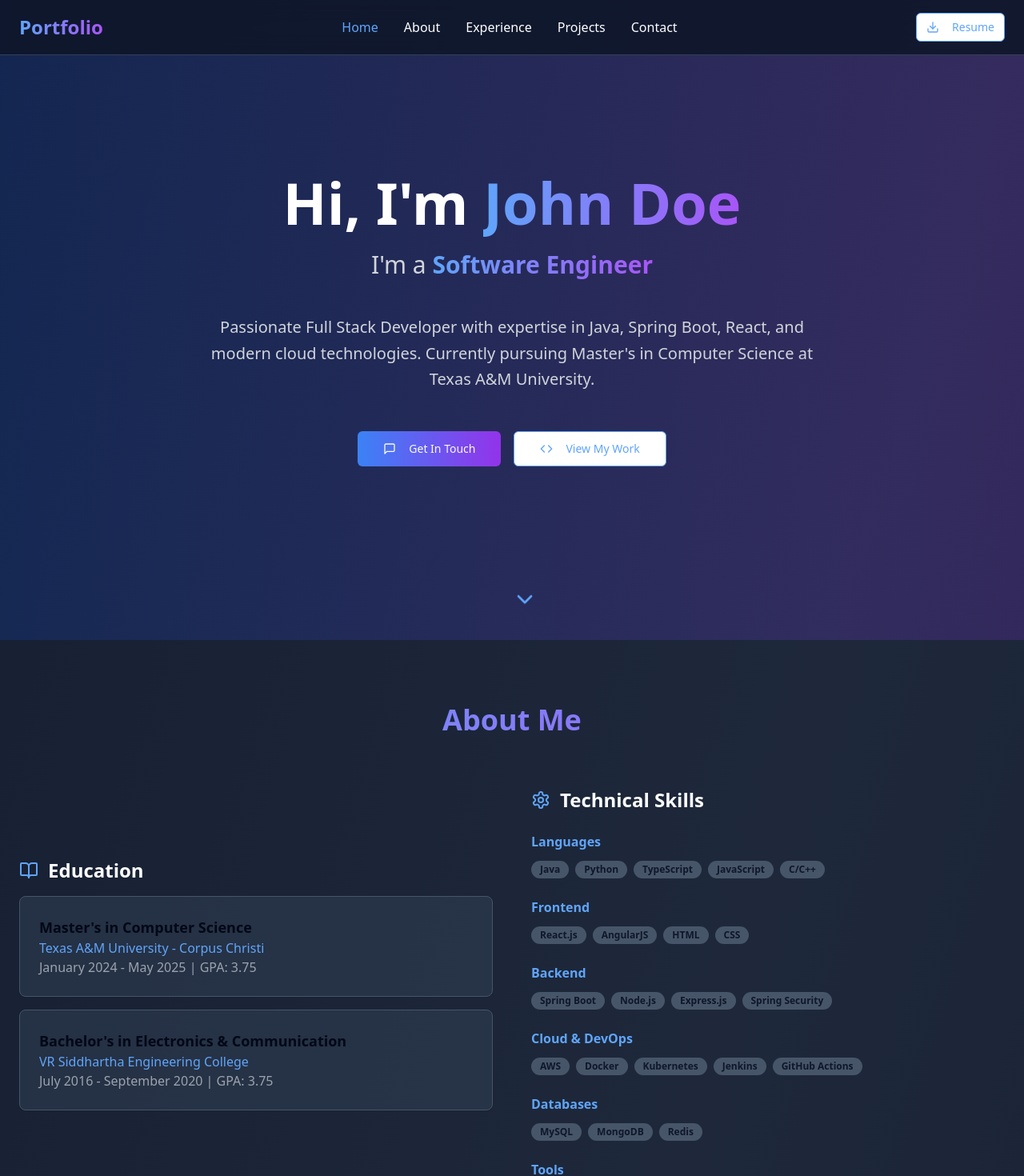
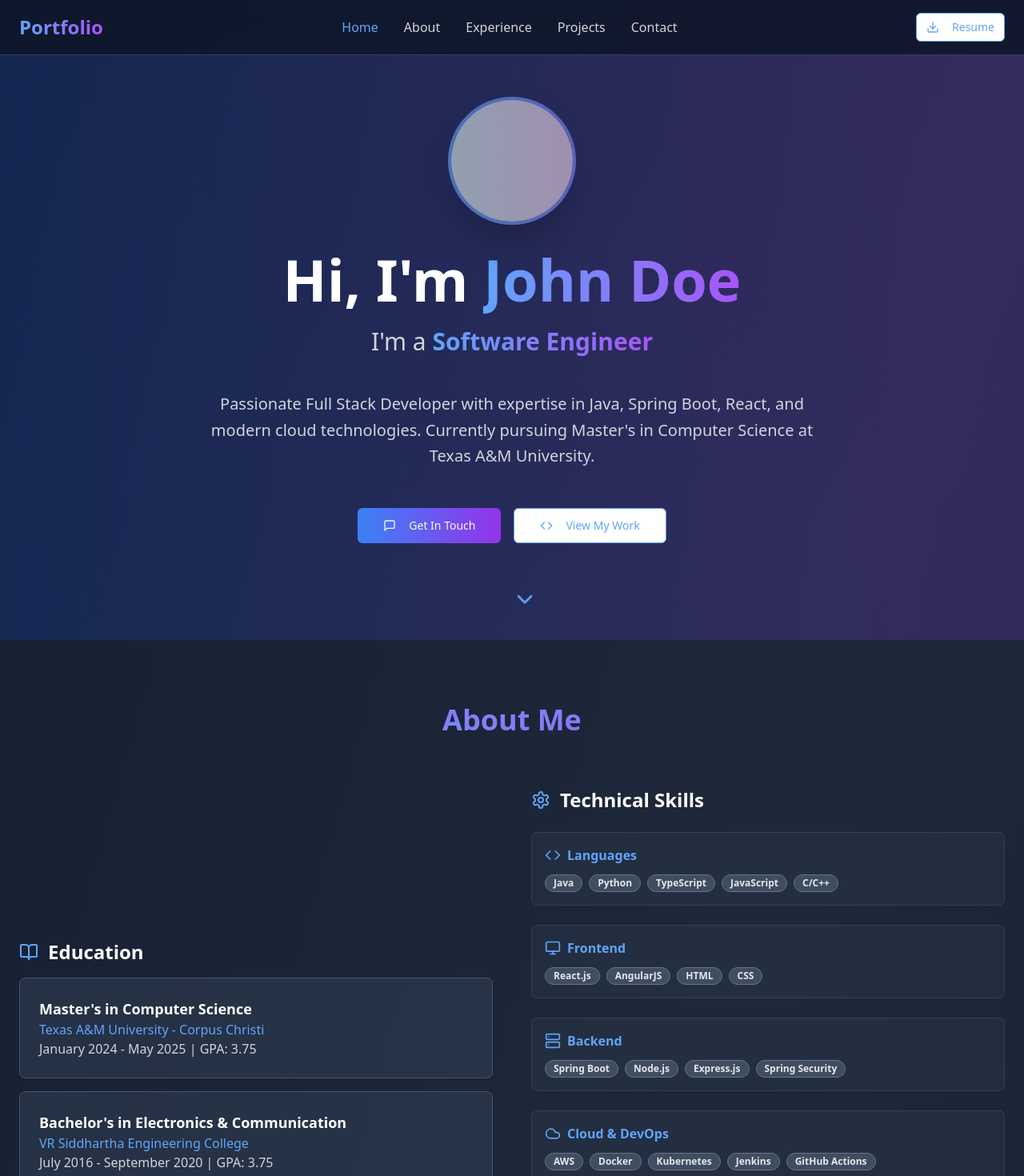
Before and after one commit to sahitidasara/engaging-career-builder, a React (Vite) app: page / in a window 1280 px wide. Shown: the top 1470 px of the page at 80% size. Built offline with nearby package versions, Linux system fonts and the light colour scheme; grey boxes are pictures that could not be loaded.

Commit message:
feat: Add profile picture and skill icons
- Added a profile picture to the portfolio.
- Implemented technical skills with category icons.
- Adjusted font colors in education and technical skills sections to improve readability.
- Removed black color usage throughout the page.

```diff
--- a/src/pages/Index.tsx
+++ b/src/pages/Index.tsx
@@ -22,7 +22,10 @@ import {
   Briefcase,
   User,
   MessageSquare,
-  ChevronDown
+  ChevronDown,
+  Monitor,
+  Server,
+  Wrench
 } from "lucide-react";
 
 const Index = () => {
@@ -130,12 +133,30 @@ const Index = () => {
   ];
 
   const skills = {
-    "Languages": ["Java", "Python", "TypeScript", "JavaScript", "C/C++"],
-    "Frontend": ["React.js", "AngularJS", "HTML", "CSS"],
-    "Backend": ["Spring Boot", "Node.js", "Express.js", "Spring Security"],
-    "Cloud & DevOps": ["AWS", "Docker", "Kubernetes", "Jenkins", "GitHub Actions"],
-    "Databases": ["MySQL", "MongoDB", "Redis"],
-    "Tools": ["Git", "JIRA", "Postman", "ELK Stack", "Prometheus"]
+    "Languages": {
+      icon: Code,
+      items: ["Java", "Python", "TypeScript", "JavaScript", "C/C++"]
+    },
+    "Frontend": {
+      icon: Monitor,
+      items: ["React.js", "AngularJS", "HTML", "CSS"]
+    },
+    "Backend": {
+      icon: Server,
+      items: ["Spring Boot", "Node.js", "Express.js", "Spring Security"]
+    },
+    "Cloud & DevOps": {
+      icon: Cloud,
+      items: ["AWS", "Docker", "Kubernetes", "Jenkins", "GitHub Actions"]
+    },
+    "Databases": {
+      icon: Database,
+      items: ["MySQL", "MongoDB", "Redis"]
+    },
+    "Tools": {
+      icon: Wrench,
+      items: ["Git", "JIRA", "Postman", "ELK Stack", "Prometheus"]
+    }
   };
 
   return (
@@ -153,7 +174,7 @@ const Index = () => {
                   key={section}
                   onClick={() => scrollToSection(section)}
                   className={`capitalize hover:text-blue-400 transition-colors ${
-                    activeSection === section ? "text-blue-400" : ""
+                    activeSection === section ? "text-blue-400" : "text-gray-300"
                   }`}
                 >
                   {section}
@@ -173,6 +194,18 @@ const Index = () => {
         <div className="absolute inset-0 bg-gradient-to-r from-blue-600/20 to-purple-600/20"></div>
         <div className="container mx-auto px-6 text-center relative z-10">
           <div className={`transition-all duration-1000 ${isVisible ? "opacity-100 translate-y-0" : "opacity-0 translate-y-10"}`}>
+            {/* Profile Picture */}
+            <div className="mb-8 flex justify-center">
+              <div className="relative">
+                <img
+                  src="https://images.unsplash.com/photo-1649972904349-6e44c42644a7?w=200&h=200&fit=crop&crop=face"
+                  alt="Profile"
+                  className="w-32 h-32 md:w-40 md:h-40 rounded-full object-cover border-4 border-blue-400/50 shadow-2xl"
+                />
+                <div className="absolute inset-0 rounded-full bg-gradient-to-r from-blue-400/20 to-purple-500/20"></div>
+              </div>
+            </div>
+
             <h1 className="text-5xl md:text-7xl font-bold mb-6">
               Hi, I'm <span className="bg-gradient-to-r from-blue-400 to-purple-500 bg-clip-text text-transparent">John Doe</span>
             </h1>
@@ -212,45 +245,50 @@ const Index = () => {
           <div className="grid md:grid-cols-2 gap-12 items-center">
             <div>
               <div className="mb-8">
-                <h3 className="text-2xl font-semibold mb-4 flex items-center">
+                <h3 className="text-2xl font-semibold mb-4 flex items-center text-white">
                   <BookOpen className="w-6 h-6 mr-3 text-blue-400" />
                   Education
                 </h3>
                 <div className="space-y-4">
                   <Card className="bg-slate-700/50 border-slate-600">
                     <CardContent className="p-6">
-                      <h4 className="font-semibold text-lg">Master's in Computer Science</h4>
+                      <h4 className="font-semibold text-lg text-white">Master's in Computer Science</h4>
                       <p className="text-blue-400">Texas A&M University - Corpus Christi</p>
-                      <p className="text-gray-400">January 2024 - May 2025 | GPA: 3.75</p>
+                      <p className="text-gray-300">January 2024 - May 2025 | GPA: 3.75</p>
                     </CardContent>
                   </Card>
                   <Card className="bg-slate-700/50 border-slate-600">
                     <CardContent className="p-6">
-                      <h4 className="font-semibold text-lg">Bachelor's in Electronics & Communication</h4>
+                      <h4 className="font-semibold text-lg text-white">Bachelor's in Electronics & Communication</h4>
                       <p className="text-blue-400">VR Siddhartha Engineering College</p>
-                      <p className="text-gray-400">July 2016 - September 2020 | GPA: 3.75</p>
+                      <p className="text-gray-300">July 2016 - September 2020 | GPA: 3.75</p>
                     </CardContent>
                   </Card>
                 </div>
               </div>
             </div>
             <div>
-              <h3 className="text-2xl font-semibold mb-6 flex items-center">
+              <h3 className="text-2xl font-semibold mb-6 flex items-center text-white">
                 <Settings className="w-6 h-6 mr-3 text-blue-400" />
                 Technical Skills
               </h3>
               <div className="space-y-6">
-                {Object.entries(skills).map(([category, items]) => (
-                  <div key={category}>
-                    <h4 className="font-semibold mb-3 text-blue-400">{category}</h4>
+                {Object.entries(skills).map(([category, { icon: IconComponent, items }]) => (
+                  <Card key={category} className="bg-slate-700/30 border-slate-600/50 hover:bg-slate-700/50 transition-colors">
+                    <CardContent className="p-4">
+                      <h4 className="font-semibold mb-3 text-blue-400 flex items-center">
+                        <IconComponent className="w-5 h-5 mr-2" />
+                        {category}
+                      </h4>
                       <div className="flex flex-wrap gap-2">
                         {items.map((skill) => (
-                        <Badge key={skill} variant="secondary" className="bg-slate-600 hover:bg-slate-500 transition-colors">
+                          <Badge key={skill} variant="secondary" className="bg-slate-600/80 text-gray-200 hover:bg-slate-500 transition-colors border border-slate-500">
                             {skill}
                           </Badge>
                         ))}
                       </div>
-                  </div>
+                    </CardContent>
+                  </Card>
                 ))}
               </div>
             </div>
@@ -271,8 +309,8 @@ const Index = () => {
                   <div className="flex flex-col md:flex-row md:justify-between md:items-start mb-4">
                     <div>
                       <h3 className="text-2xl font-semibold text-blue-400 mb-2">{exp.role}</h3>
-                      <h4 className="text-xl font-medium mb-2">{exp.company}</h4>
-                      <p className="text-gray-400 flex items-center">
+                      <h4 className="text-xl font-medium mb-2 text-white">{exp.company}</h4>
+                      <p className="text-gray-300 flex items-center">
                         <MapPin className="w-4 h-4 mr-2" />
                         {exp.location}
                       </p>
@@ -318,7 +356,7 @@ const Index = () => {
                   <p className="text-gray-300 mb-4 text-sm leading-relaxed">{project.description}</p>
                   <div className="flex flex-wrap gap-2 mb-4">
                     {project.technologies.map((tech) => (
-                      <Badge key={tech} variant="secondary" className="bg-slate-600 text-xs">
+                      <Badge key={tech} variant="secondary" className="bg-slate-600 text-gray-200 text-xs">
                         {tech}
                       </Badge>
                     ))}
@@ -348,7 +386,7 @@ const Index = () => {
           </h2>
           <div className="grid md:grid-cols-2 gap-12 max-w-6xl mx-auto">
             <div>
-              <h3 className="text-2xl font-semibold mb-6">Let's Connect</h3>
+              <h3 className="text-2xl font-semibold mb-6 text-white">Let's Connect</h3>
               <p className="text-gray-300 mb-8 leading-relaxed">
                 I'm always interested in hearing about new opportunities and exciting projects.
                 Whether you have a question or just want to say hi, I'll try my best to get back to you!
@@ -356,15 +394,15 @@ const Index = () => {
               <div className="space-y-4">
                 <div className="flex items-center">
                   <Mail className="w-5 h-5 mr-4 text-blue-400" />
-                  <span>john.doe@example.com</span>
+                  <span className="text-gray-300">john.doe@example.com</span>
                 </div>
                 <div className="flex items-center">
                   <Phone className="w-5 h-5 mr-4 text-blue-400" />
-                  <span>+1 (555) 123-4567</span>
+                  <span className="text-gray-300">+1 (555) 123-4567</span>
                 </div>
                 <div className="flex items-center">
                   <MapPin className="w-5 h-5 mr-4 text-blue-400" />
-                  <span>Corpus Christi, TX</span>
+                  <span className="text-gray-300">Corpus Christi, TX</span>
                 </div>
               </div>
               <div className="flex space-x-4 mt-8">
@@ -382,29 +420,29 @@ const Index = () => {
               <CardContent className="p-8">
                 <form onSubmit={handleContactSubmit} className="space-y-6">
                   <div>
-                    <label className="block text-sm font-medium mb-2">Name</label>
+                    <label className="block text-sm font-medium mb-2 text-gray-300">Name</label>
                     <Input
                       placeholder="Your Name"
                       required
-                      className="bg-slate-700 border-slate-600 focus:border-blue-400"
+                      className="bg-slate-700 border-slate-600 focus:border-blue-400 text-white placeholder:text-gray-400"
                     />
                   </div>
                   <div>
-                    <label className="block text-sm font-medium mb-2">Email</label>
+                    <label className="block text-sm font-medium mb-2 text-gray-300">Email</label>
                     <Input
                       type="email"
                       placeholder="your.email@example.com"
                       required
-                      className="bg-slate-700 border-slate-600 focus:border-blue-400"
+                      className="bg-slate-700 border-slate-600 focus:border-blue-400 text-white placeholder:text-gray-400"
                     />
                   </div>
                   <div>
-                    <label className="block text-sm font-medium mb-2">Message</label>
+                    <label className="block text-sm font-medium mb-2 text-gray-300">Message</label>
                     <Textarea
                       placeholder="Your message..."
                       required
                       rows={5}
-                      className="bg-slate-700 border-slate-600 focus:border-blue-400"
+                      className="bg-slate-700 border-slate-600 focus:border-blue-400 text-white placeholder:text-gray-400"
                     />
                   </div>
                   <Button type="submit" className="w-full bg-gradient-to-r from-blue-500 to-purple-600 hover:from-blue-600 hover:to-purple-700">
```
Lines whose indentation alone changed are shown as unchanged.
